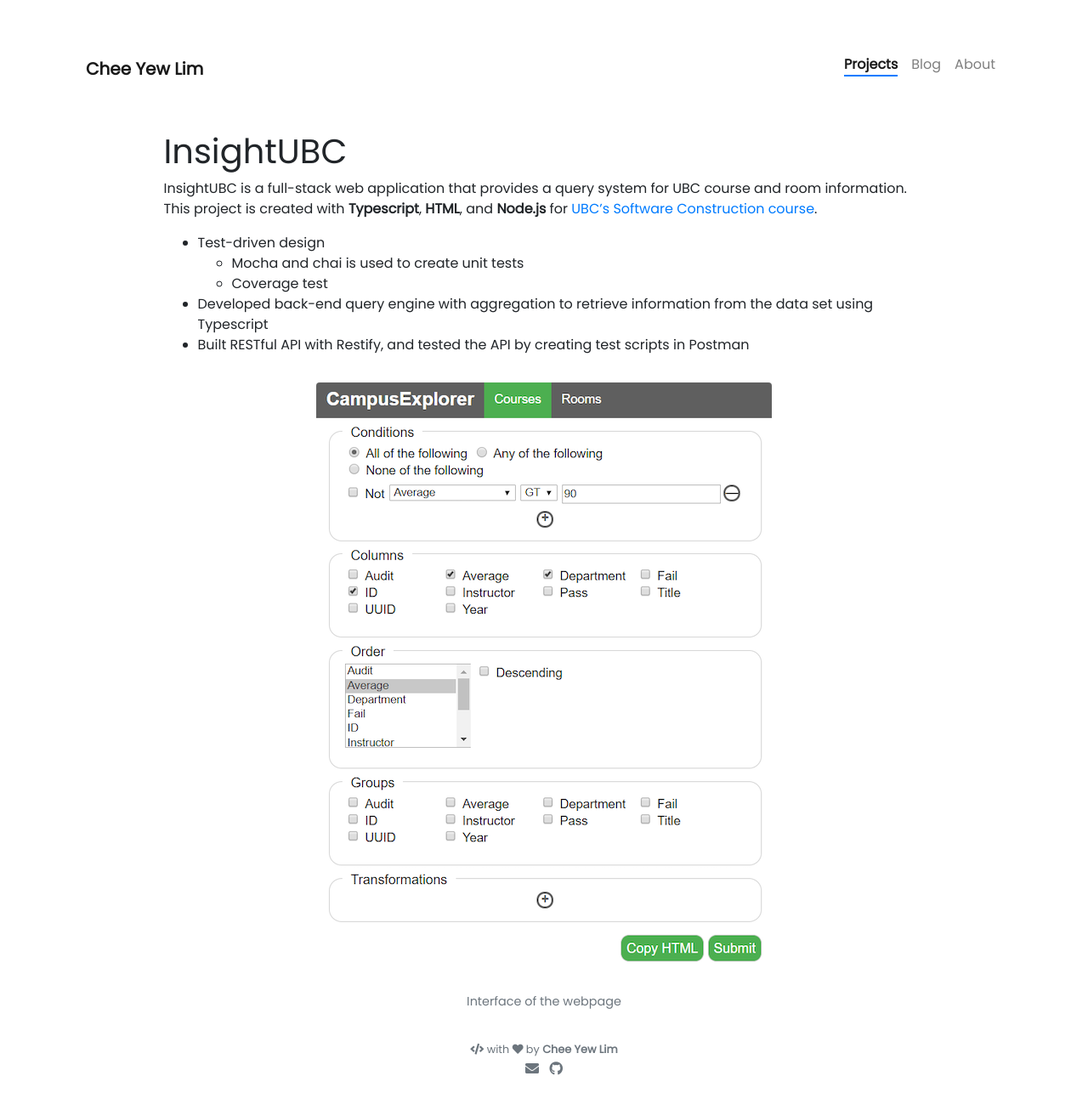
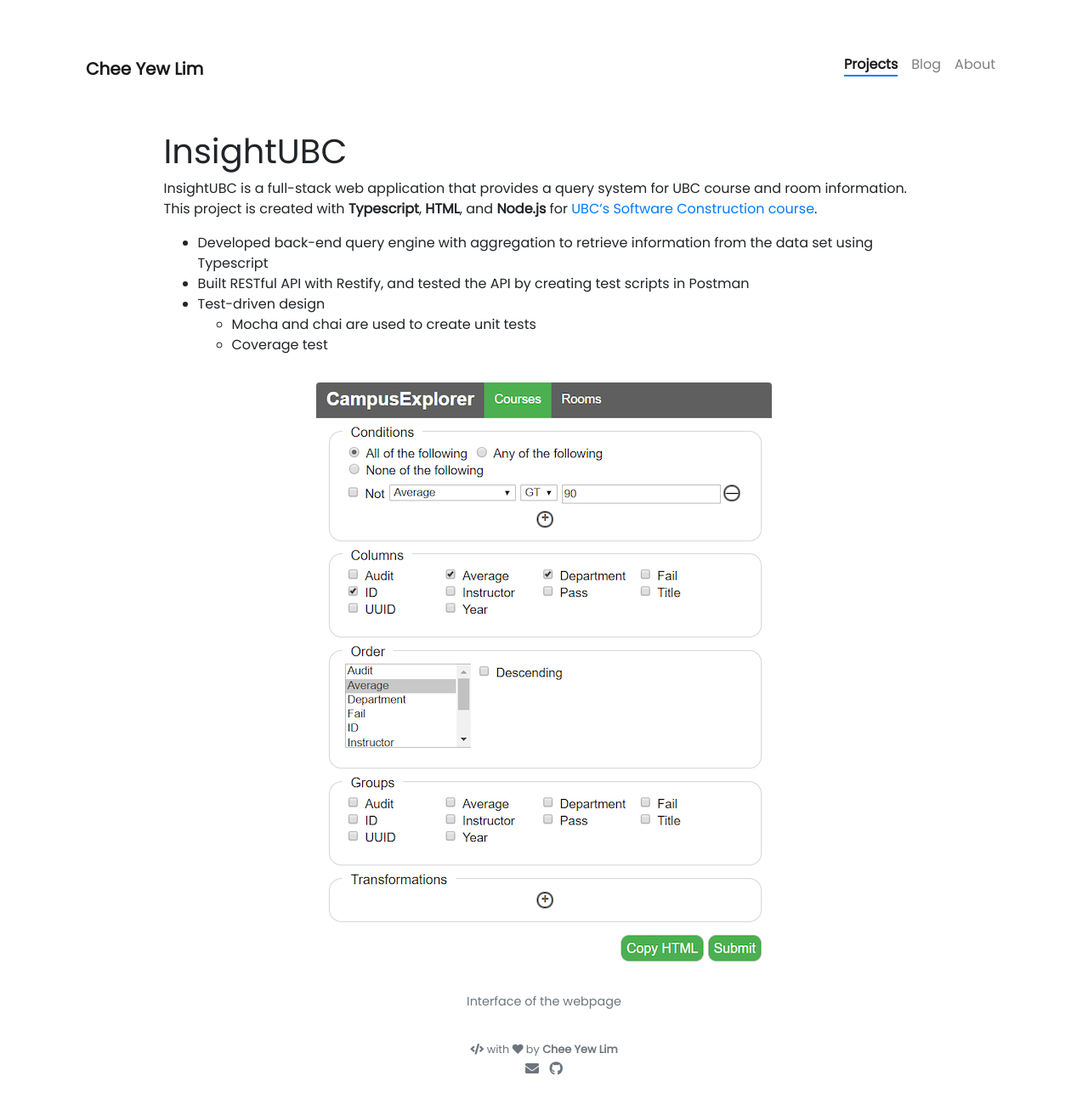
Before and after one commit to knox153/Personal-site, a Jekyll site: the page built from _projects/InsightUBC.md, in a window 1280 px wide. Shown: the whole page at 85% size. Built offline with Jekyll 4.4.1, drawn with Linux system fonts in a browser that asks for light colours; nearby versions of some CDN libraries.

Commit message:
Update more projects

```diff
--- a/_projects/InsightUBC.md
+++ b/_projects/InsightUBC.md
@@ -9,12 +9,12 @@
 
 InsightUBC is a full-stack web application that provides a query system for UBC course and room information. This project is created with **Typescript**, **HTML**, and **Node.js** for [UBC’s Software Construction course](https://github.com/ubccpsc/310/blob/2019sept/project/README.md).
 
-- Test-driven design
-    * Mocha and chai is used to create unit tests
-    * Coverage test
 - Developed back-end query engine with aggregation to retrieve information
 from the data set using Typescript
 - Built RESTful API with Restify, and tested the API by creating test scripts in
 Postman
+- Test-driven design
+    * Mocha and chai are used to create unit tests
+    * Coverage test
 
 {% include elements/figure.html image="Project/insightPost.png#center" caption="Interface of the webpage" %}
```
Also changed, not shown: other parts of _projects/InsightUBC.md (+1 -1 lines), _projects/Buses Are Us.md (+2 -1 lines), _projects/Capture the Castle.md (+1 -1 lines), _projects/Trecipe.md (added, +26 -0 lines), assets/img/Project/Trecipe-project.png (added), assets/img/Project/trecipe-bucket.jpg (added), assets/img/Project/trecipe-dest.jpg (added), assets/img/Project/trecipe-login.jpg (added), assets/img/Project/trecipe-main.png (added), assets/img/Project/trecipe-map.png (added), assets/img/Project/ubc-project.png (added).
